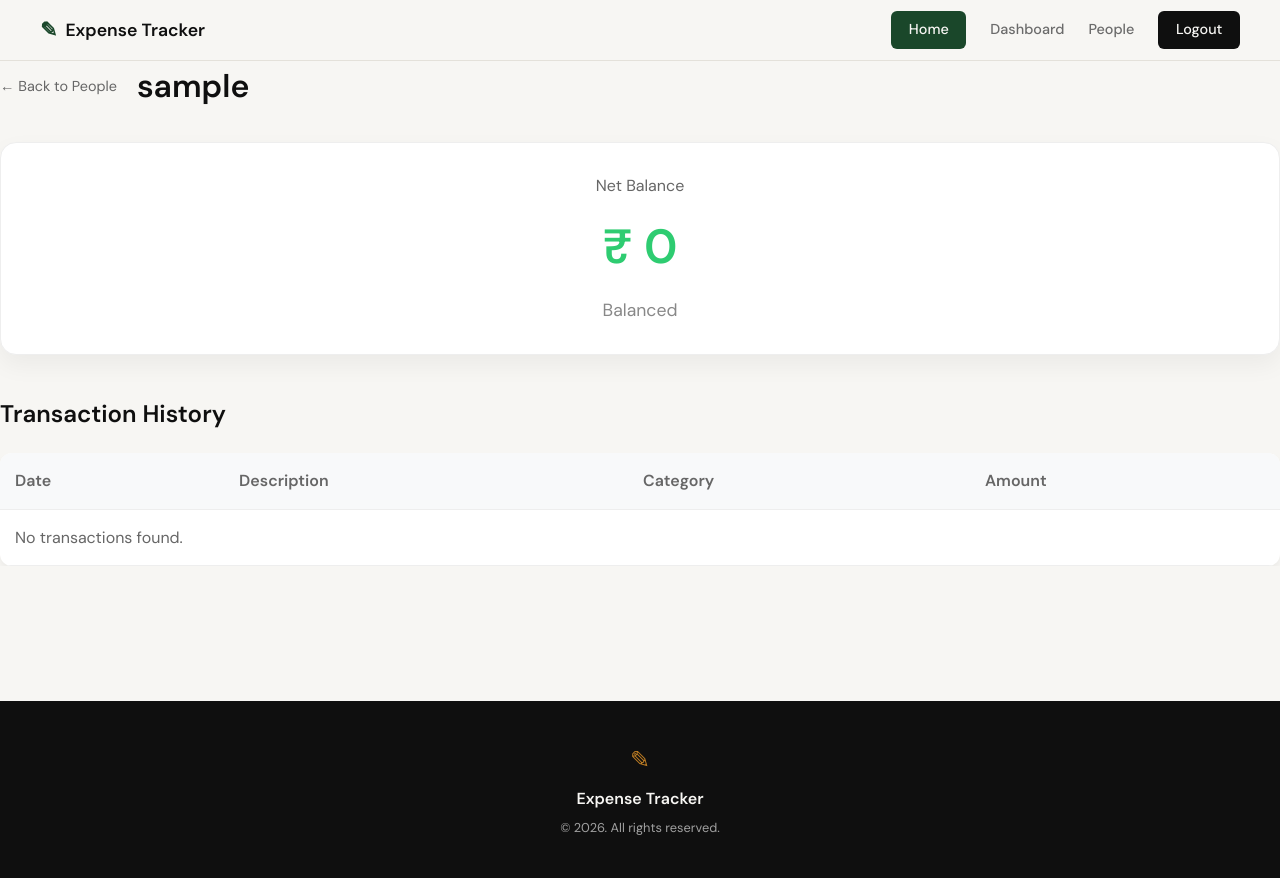
After one commit to Veman21122002/expense-tracker, a Flask app: a page that uses templates/base.html in a window 1280 px wide. The commit adds this page. Run offline with Flask 3, Linux system fonts and the light colour scheme; the visitor is signed in with stand-in values (Sample User, id 1).

Commit message:
added people's list and details. also fixed the to_pay and to_take button to shift dynamically

```diff
--- a/app.py
+++ b/app.py
@@ -71,6 +71,30 @@ def logout():
     session.clear()
     flash('You have been logged out', 'success')
     return redirect(url_for('login'))
+
+@app.route('/people')
+def people():
+    if 'user_id' not in session:
+        return redirect(url_for('login'))
+
+    user_id = session['user_id']
+    # Get unique person names for this user
+    people_results = db.session.query(Expense.person_name).filter_by(user_id=user_id).distinct().all()
+    people = [p[0] for p in people_results]
+
+    return render_template('people.html', people=people)
+
+@app.route('/person/<name>')
+def person_details(name):
+    if 'user_id' not in session:
+        return redirect(url_for('login'))
+
+    user_id = session['user_id']
+    expenses = Expense.query.filter_by(user_id=user_id, person_name=name).all()
+
+    net_amount = sum(e.amount if e.category == 'take_from' else -e.amount for e in expenses)
+
+    return render_template('person_details.html', name=name, expenses=expenses, net_amount=net_amount)
 
 @app.route('/dashboard')
 def dashboard():
--- a/templates/base.html
+++ b/templates/base.html
@@ -20,6 +20,7 @@
                 {% if session.get('user_id') %}
                     <a href="{{ url_for('index') }}" class="nav-home">Home</a>
                     <a href="{{ url_for('dashboard') }}">Dashboard</a>
+                    <a href="{{ url_for('people') }}">People</a>
                     <a href="{{ url_for('logout') }}" class="nav-cta">Logout</a>
                 {% else %}
                     <a href="{{ url_for('index') }}" class="nav-home">Home</a>
--- /dev/null
+++ b/templates/person_details.html
@@ -0,0 +1,133 @@
+{% extends "base.html" %}
+{% block content %}
+<div class="container">
+    <div class="header-section">
+        <a href="{{ url_for('people') }}" class="back-link">&larr; Back to People</a>
+        <h1>{{ name }}</h1>
+    </div>
+
+    <div class="balance-card">
+        <div class="balance-label">Net Balance</div>
+        <div class="balance-amount {{ 'positive' if net_amount >= 0 else 'negative' }}">
+            {{ '₹' if net_amount >= 0 else '-' }} {{ net_amount|abs }}
+        </div>
+        <div class="balance-status">
+            {{ 'You are owed' if net_amount > 0 else 'You owe' if net_amount < 0 else 'Balanced' }}
+        </div>
+    </div>
+
+    <div class="history-section">
+        <h2>Transaction History</h2>
+        <div class="table-responsive">
+            <table class="expense-table">
+                <thead>
+                    <tr>
+                        <th>Date</th>
+                        <th>Description</th>
+                        <th>Category</th>
+                        <th>Amount</th>
+                    </tr>
+                </thead>
+                <tbody>
+                    {% for e in expenses %}
+                    <tr>
+                        <td>{{ e.date }}</td>
+                        <td>{{ e.description or '-' }}</td>
+                        <td>
+                            <span class="badge {{ 'badge-take' if e.category == 'take_from' else 'badge-pay' }}">
+                                {{ 'Take' if e.category == 'take_from' else 'Pay' }}
+                            </span>
+                        </td>
+                        <td class="amount {{ 'amount-take' if e.category == 'take_from' else 'amount-pay' }}">
+                            {{ '₹' }}{{ e.amount }}
+                        </td>
+                    </tr>
+                    {% else %}
+                    <tr>
+                        <td colspan="4" class="no-data">No transactions found.</td>
+                    </tr>
+                    {% endfor %}
+                </tbody>
+            </table>
+        </div>
+    </div>
+</div>
+
+<style>
+.header-section {
+    display: flex;
+    align-items: center;
+    gap: 20px;
+    margin-bottom: 30px;
+}
+.back-link {
+    text-decoration: none;
+    color: #666;
+    font-size: 0.9rem;
+}
+.balance-card {
+    background: white;
+    padding: 30px;
+    border-radius: 16px;
+    text-align: center;
+    box-shadow: 0 10px 25px rgba(0,0,0,0.05);
+    margin-bottom: 40px;
+    border: 1px solid #eee;
+}
+.balance-label {
+    font-size: 1rem;
+    color: #666;
+    margin-bottom: 10px;
+}
+.balance-amount {
+    font-size: 3rem;
+    font-weight: bold;
+    margin-bottom: 10px;
+}
+.balance-amount.positive { color: #2ecc71; }
+.balance-amount.negative { color: #e74c3c; }
+.balance-status {
+    font-size: 1.1rem;
+    color: #888;
+}
+.history-section h2 {
+    margin-bottom: 20px;
+}
+.table-responsive {
+    overflow-x: auto;
+}
+.expense-table {
+    width: 100%;
+    border-collapse: collapse;
+    background: white;
+    border-radius: 12px;
+    overflow: hidden;
+    box-shadow: 0 4px 6px rgba(0,0,0,0.05);
+}
+.expense-table th, .expense-table td {
+    padding: 15px;
+    text-align: left;
+    border-bottom: 1px solid #eee;
+}
+.expense-table th {
+    background: #f8f9fa;
+    font-weight: 600;
+    color: #666;
+}
+.badge {
+    padding: 4px 8px;
+    border-radius: 4px;
+    font-size: 0.8rem;
+    font-weight: 600;
+}
+.badge-take { background: #eafaf1; color: #2ecc71; }
+.badge-pay { background: #fdedec; color: #e74c3c; }
+.amount-take { color: #2ecc71; font-weight: 600; }
+.amount-pay { color: #e74c3c; font-weight: 600; }
+.no-data {
+    text-align: center;
+    color: #666;
+    padding: 20px;
+}
+</style>
+{% endblock %}
```
Also changed, not shown: templates/add_expense.html (+78 -5 lines), templates/people.html (added, +74 -0 lines), 1 other file.
